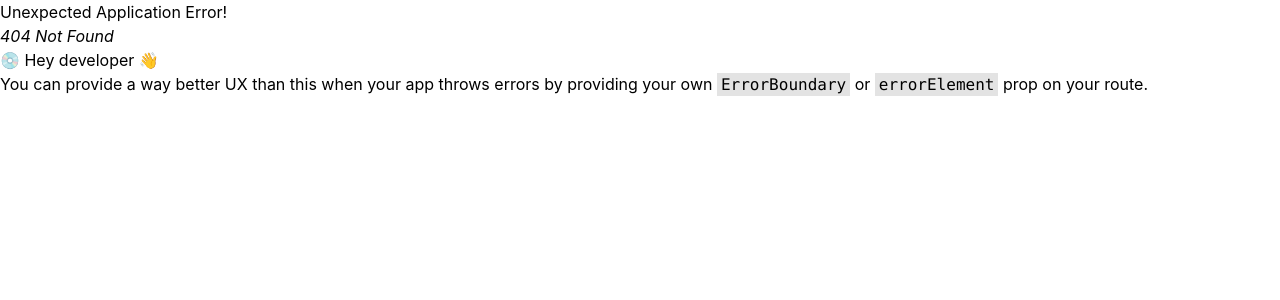
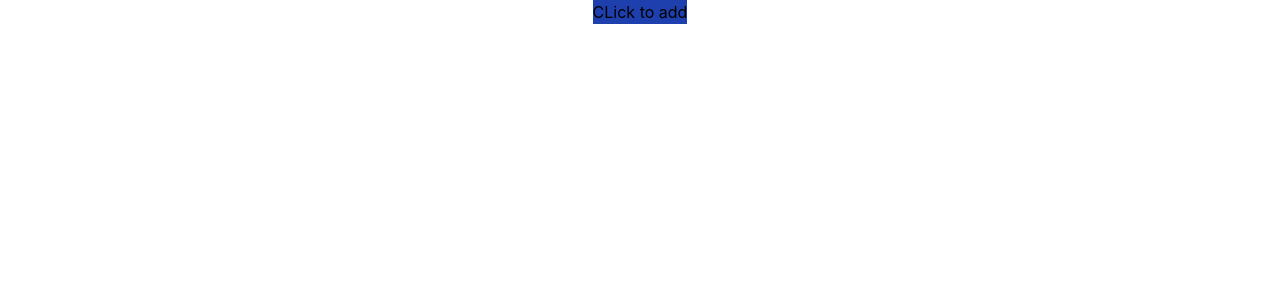
Before and after one commit to yogitheboss/AnnaCode, a React (Create React App) app in the folder annacode/: page /prices in a window 1280 px wide. Before the commit this address had no page. Shown: the top 300 px of the page. Built offline with nearby package versions, Linux system fonts and the light colour scheme.

Commit message:
added file

```diff
--- a/annacode/src/App.js
+++ b/annacode/src/App.js
@@ -7,6 +7,7 @@ import {
   RouterProvider
 } from 'react-router-dom'
 import Reminder from './Components/Reminder/Reminder';
+import Prices from './ForSavingData/Prices';
 const router = createBrowserRouter([
   {
     path: '/',
@@ -23,6 +24,10 @@ const router = createBrowserRouter([
   {
     path:'/tracker',
     element:<Reminder/>
+  },
+  {
+    path:'/prices',
+    element:<Prices/>
   }
 ])
 function App() {
--- a/annacode/src/ForSavingData/prices.js
+++ b/annacode/src/ForSavingData/prices.js
@@ -1,11 +1,24 @@
 import React from 'react'
-// importing firebaseconfig
-import firebaseConfig from '../../src/firebaseConfig'
+import { db } from '../../src/firebaseConfig';
+import { collection, addDoc, getDocs } from 'firebase/firestore';
 
-function prices() {
+function Prices() {
+
+
+    const addPrice = async () => {
+        const docRef = await addDoc(collection(db, "prices"), {
+            name: "Apple",
+            price: 1.99
+        });
+        console.log("Document written with ID: ", docRef.id);
+    }
+
   return  (
-    <div>prices</div>
+    <div className='text-center'>
+
+        <button class="bg-blue-800" onClick={addPrice}>CLick to add</button>
+    </div>
   )
 }
 
-export default prices
+export default Prices
```
